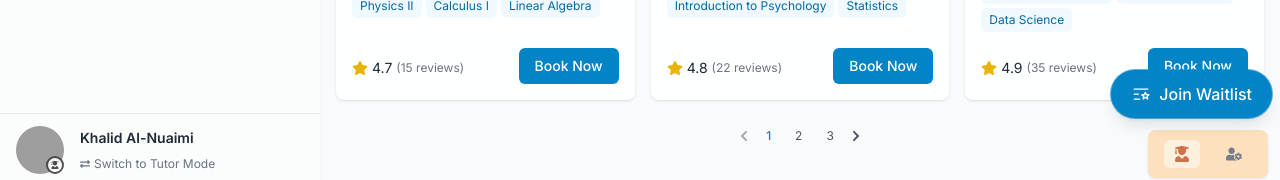
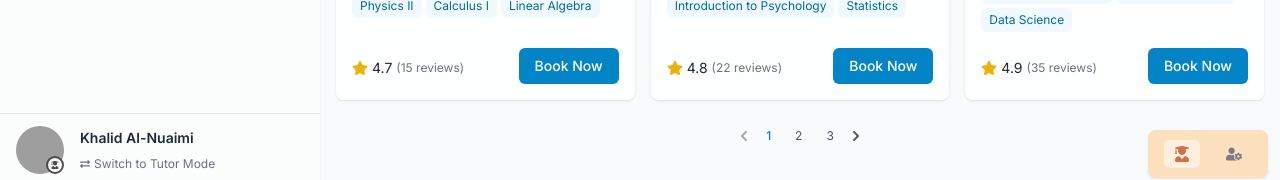
Before and after one commit to BinyamMamo/PeerSphere, a React (Vite) app: page /student in a window 1280 px wide. Shown: the part 610-790 px from the top of the page. Built offline with nearby package versions, Linux system fonts and the light colour scheme; grey boxes are pictures that could not be loaded.

Commit message:
Update MainLayout.jsx

```diff
--- a/src/layouts/MainLayout.jsx
+++ b/src/layouts/MainLayout.jsx
@@ -164,20 +164,6 @@ const MainLayout = () => {
       )}
 
       {/* Desktop floating waitlist button - only shown on desktop */}
-      {!isMobile && (
-        <div className="fixed bottom-16 mb-2 right-2 z-50">
-          <button
-            onClick={() => setWaitlistOpen(true)}
-            className={`group flex items-center gap-2 text-white px-5 py-3 rounded-full shadow-lg hover:shadow-xl transition-all duration-300
-            ${userRole === 'admin' ? "bg-accent-600 hover:bg-accent-700 ring-1 ring-accent-600/65" :
-                userRole === 'tutor' ? "bg-secondary-600 hover:bg-secondary-700 ring-1 ring-secondary-600/65" :
-                  "bg-primary-600 hover:bg-primary-700 ring-1 ring-primary-600/65"}`}
-          >
-            <PiListStarDuotone className="text-xl" />
-            <span className="font-medium">Join Waitlist</span>
-          </button>
-        </div>
-      )}
     </div>
   );
 };
```
